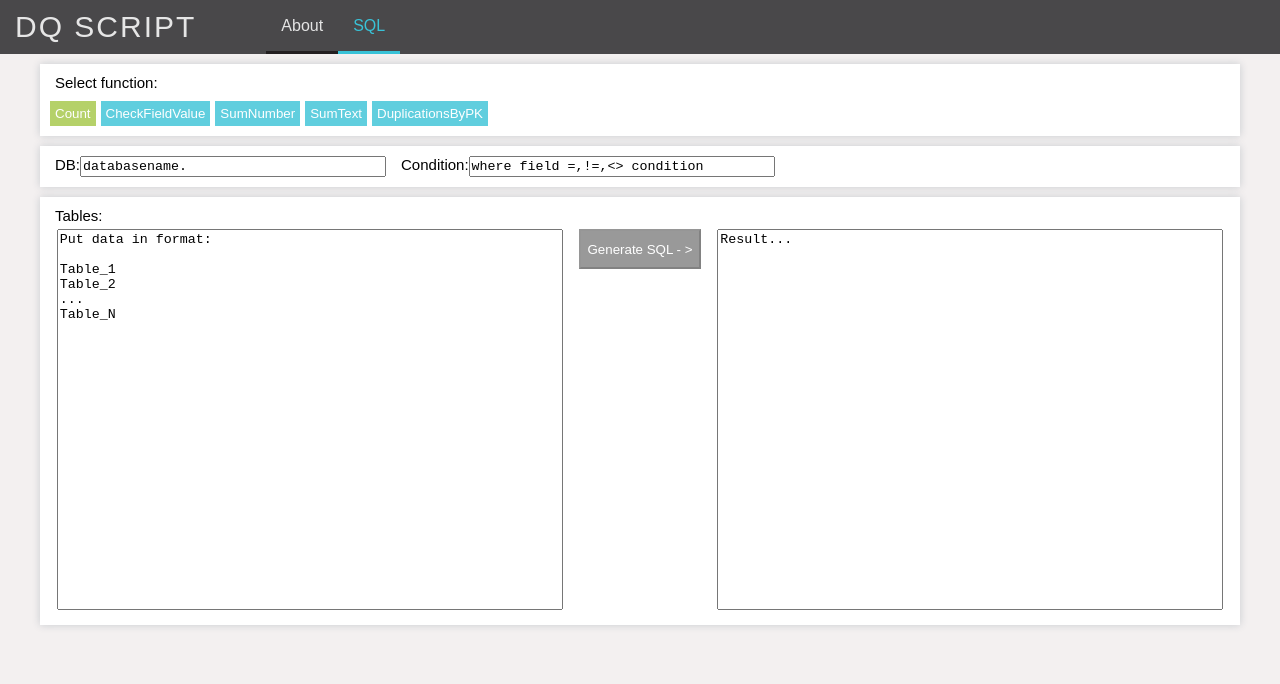
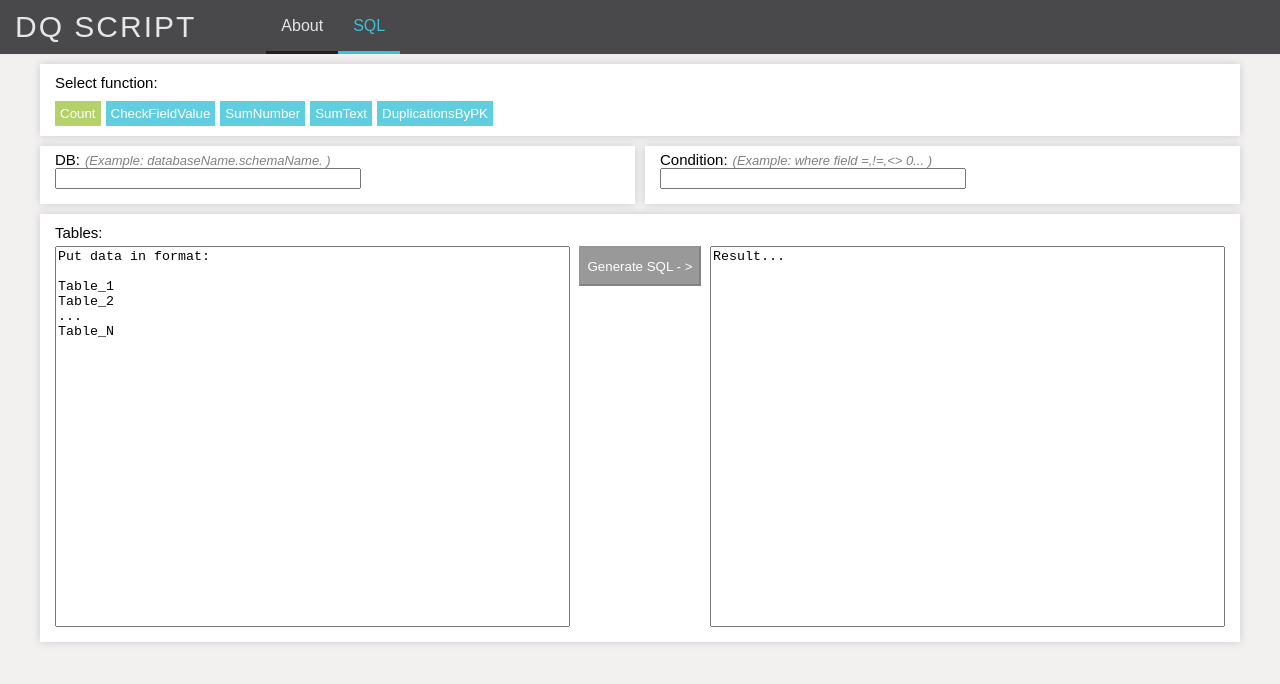
Before and after one commit to mazurkevichandrei/dqsql, a React (Create React App) app: page /generator in a window 1280 px wide. Shown: the top 684 px of the page. Built offline with nearby package versions, Linux system fonts and the light colour scheme.

Commit message:
design_page_v3

```diff
--- a/src/Components/Pages/Generator/Components/Styled/ButtonsArea.js
+++ b/src/Components/Pages/Generator/Components/Styled/ButtonsArea.js
@@ -6,7 +6,7 @@ const ButtonsArea = styled.div`
     width: 100%;
     justify-content: flex-start;
     // border: 1px solid green;
-    padding: 10px;
+    padding: 10px 0;
     box-sizing: border-box;
 `;
 
--- /dev/null
+++ b/src/Components/Pages/Generator/Components/Styled/ButtonsCard.js
@@ -0,0 +1,19 @@
+import styled from "styled-components";
+
+const ButtonsCard = styled.div`
+    display: flex;
+    flex-direction: column;
+    max-width: 595px;
+    width: 100%;
+    // border: 2px solid blue;
+    background: #fff;
+    box-sizing: border-box;
+    padding: 5px 15px;
+    padding-bottom: 10px;
+    margin: 5px 0;
+    -webkit-box-shadow: 0px 0px 8px 0px rgba(34, 60, 80, 0.2);
+    -moz-box-shadow: 0px 0px 8px 0px rgba(34, 60, 80, 0.2);
+    box-shadow: 0px 0px 8px 0px rgba(34, 60, 80, 0.2);
+`;
+
+export default ButtonsCard;
--- a/src/Components/Pages/Generator/Components/Styled/DbArea.js
+++ b/src/Components/Pages/Generator/Components/Styled/DbArea.js
@@ -4,7 +4,7 @@ const DbArea = styled.textarea`
 resize: none;
 max-width: 300px;
 width: 100%;
-//margin: 0 auto;
+margin-bottom: 5px;
 ${props => props.visible===false && css `
     display: none;
     `};
--- a/src/Components/Pages/Generator/Components/Styled/InputArea.js
+++ b/src/Components/Pages/Generator/Components/Styled/InputArea.js
@@ -2,10 +2,10 @@ import styled from "styled-components";
 
 const InputArea = styled.textarea`
 resize: none;
-max-width: 500px;
+max-width: 515px;
 width: 100%;
-margin: 5px auto;
-
+margin: 5px 0;
+box-sizing: border-box;
 `;
 
 export default InputArea;
--- /dev/null
+++ b/src/Components/Pages/Generator/Components/Styled/styledFieldDesc.js
@@ -0,0 +1,9 @@
+import styled, {css} from "styled-components";
+
+const StyledFieldDesc = styled.span`
+    font-size: 13px;
+    color: grey;
+    padding-left: 5px;
+    font-style: italic;
+`
+export default StyledFieldDesc;
--- a/src/Components/Pages/Generator/index.js
+++ b/src/Components/Pages/Generator/index.js
@@ -4,7 +4,10 @@ import React, {useContext,useState} from 'react';
 import Main from '../../Styled/styledMain';
 import StyledSection from '../../Styled/styledSection';
 import StyledSectionRows from '../../Styled/styledSectionRows';
+import StyledContainerRows from '../../Styled/styledContainerRows';
+import ButtonsCard from './Components/Styled/ButtonsCard';
 import StyledSubTitle from '../../Styled/styledSubTitle';
+import StyledFieldDesc from './Components/Styled/styledFieldDesc';
 import ButtonsArea from './Components/Styled/ButtonsArea';
 import ButtonMain from './Components/Styled/ButtonMain';
 import DbArea from './Components/Styled/DbArea';
@@ -194,21 +197,23 @@ const Generator = () => {
            </StyledSection>
 
 
-           <StyledSection>
-            <StyledSectionRows>
-                <StyledSubTitle>DB:</StyledSubTitle>
-                <DbArea rows='1' onChange={editDb}>databasename.</DbArea>
+           <StyledContainerRows>
+                <ButtonsCard>
+                    <StyledSubTitle>DB:<StyledFieldDesc>(Example: databaseName.schemaName. )</StyledFieldDesc></StyledSubTitle>
+                    <DbArea rows='1' onChange={editDb}></DbArea>
 
-                <StyledSubTitle visible={fieldValueIsVisible}>Field value:</StyledSubTitle>
-                <DbArea rows='1' onChange={editFieldValue} visible={fieldValueIsVisible}>is Null,=0,>0...</DbArea>
+                    <StyledSubTitle visible={tableFieldIsVisible}>Table:<StyledFieldDesc>(Example: TableName )</StyledFieldDesc></StyledSubTitle>
+                    <DbArea rows='1' onChange={editTableNameInForm} visible={tableFieldIsVisible}></DbArea>
+                </ButtonsCard>
+                <ButtonsCard>
+                    <StyledSubTitle visible={fieldValueIsVisible}>Field value:<StyledFieldDesc>(Example: is Null,=0,>0... )</StyledFieldDesc></StyledSubTitle>
+                    <DbArea rows='1' onChange={editFieldValue} visible={fieldValueIsVisible}></DbArea>
 
-                <StyledSubTitle visible={conditionFieldIsVisible}>Condition:</StyledSubTitle>
-                <DbArea rows='1' onChange={editCondition} visible={conditionFieldIsVisible}>{`where field =,!=,<> condition`}</DbArea>
+                    <StyledSubTitle visible={conditionFieldIsVisible}>Condition:<StyledFieldDesc>(Example: {`where field =,!=,<> 0...`} )</StyledFieldDesc></StyledSubTitle>
+                    <DbArea rows='1' onChange={editCondition} visible={conditionFieldIsVisible}></DbArea>
+                </ButtonsCard>
 
-                    <StyledSubTitle visible={tableFieldIsVisible}>Table:</StyledSubTitle>
-                    <DbArea rows='1' onChange={editTableNameInForm} visible={tableFieldIsVisible}>Table_name</DbArea>
-            </StyledSectionRows>
-            </StyledSection>
+            </StyledContainerRows>
 
 
             <StyledSection>
--- /dev/null
+++ b/src/Components/Styled/styledContainerRows.js
@@ -0,0 +1,12 @@
+import styled from "styled-components";
+
+const StyledContainerRows = styled.div`
+    display: flex;
+    justify-content: space-between;
+    max-width: 1200px;
+    width:100%;
+    padding: 0;
+    //border: 1px solid red;
+`;
+
+export default StyledContainerRows;
--- a/src/Components/Styled/styledSection.js
+++ b/src/Components/Styled/styledSection.js
@@ -9,6 +9,7 @@ const StyledSection = styled.section`
     margin: 5px auto;
     box-sizing: border-box;
     background: #fff;
+    padding: 0 15px;
     padding-top: 10px;
     -webkit-box-shadow: 0px 0px 8px 0px rgba(34, 60, 80, 0.2);
 -moz-box-shadow: 0px 0px 8px 0px rgba(34, 60, 80, 0.2);
--- a/src/Components/Styled/styledSectionRows.js
+++ b/src/Components/Styled/styledSectionRows.js
@@ -3,6 +3,7 @@ import styled,{css} from "styled-components";
 const StyledSectionRows = styled.section`
     display:flex;
     flex-direction: row;
+    justify-content: space-between;
     //border: 1px solid grey;
     max-width:1200px;
     width:100%;
--- a/src/Components/Styled/styledSubTitle.js
+++ b/src/Components/Styled/styledSubTitle.js
@@ -2,7 +2,7 @@ import styled, {css} from "styled-components";
 
 const StyledSubTitle = styled.span`
     font-size: 15px;
-    padding-left: 15px;
+    //padding-left: 15px;
     ${props => props.visible===false && css `
     display: none;
     `};
```
